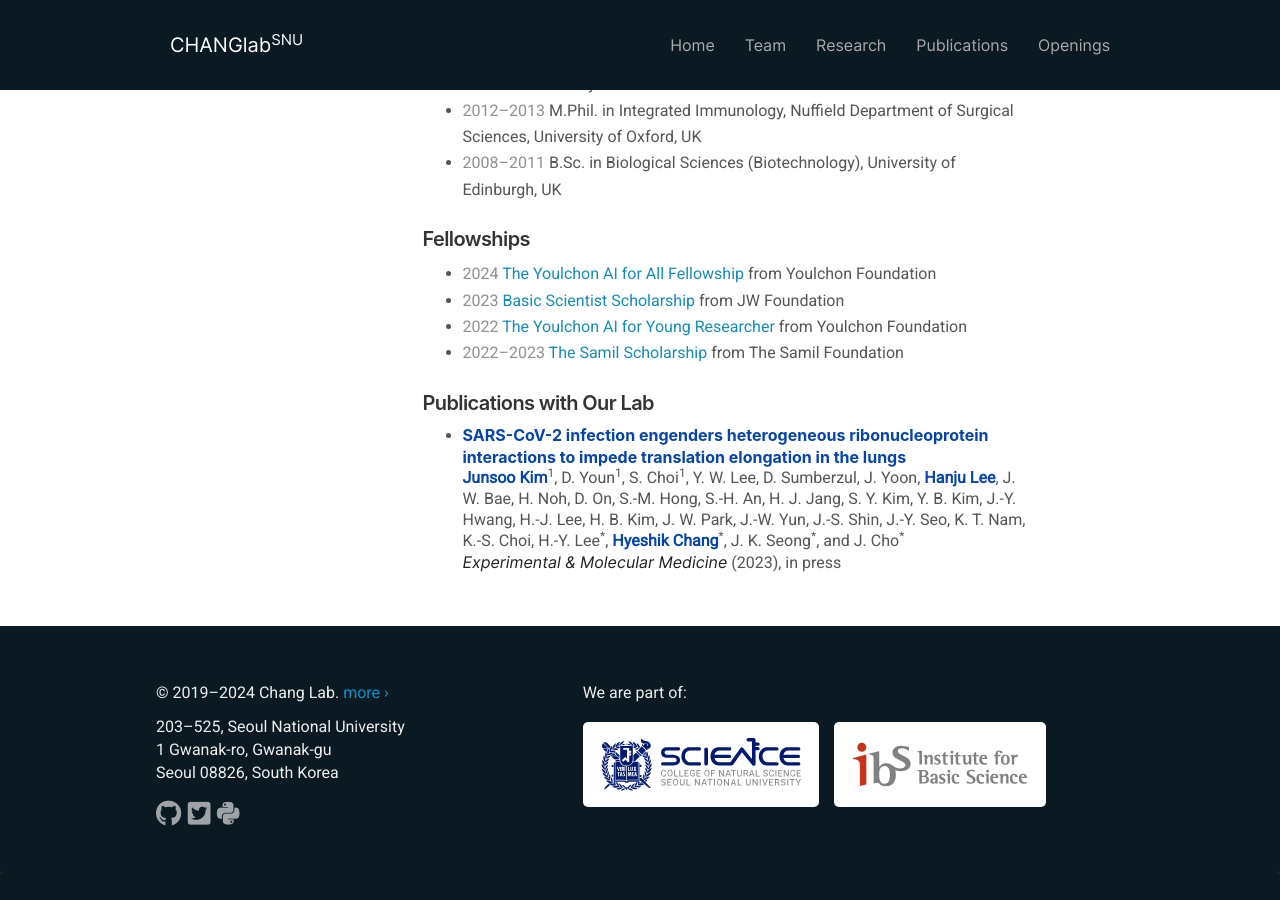
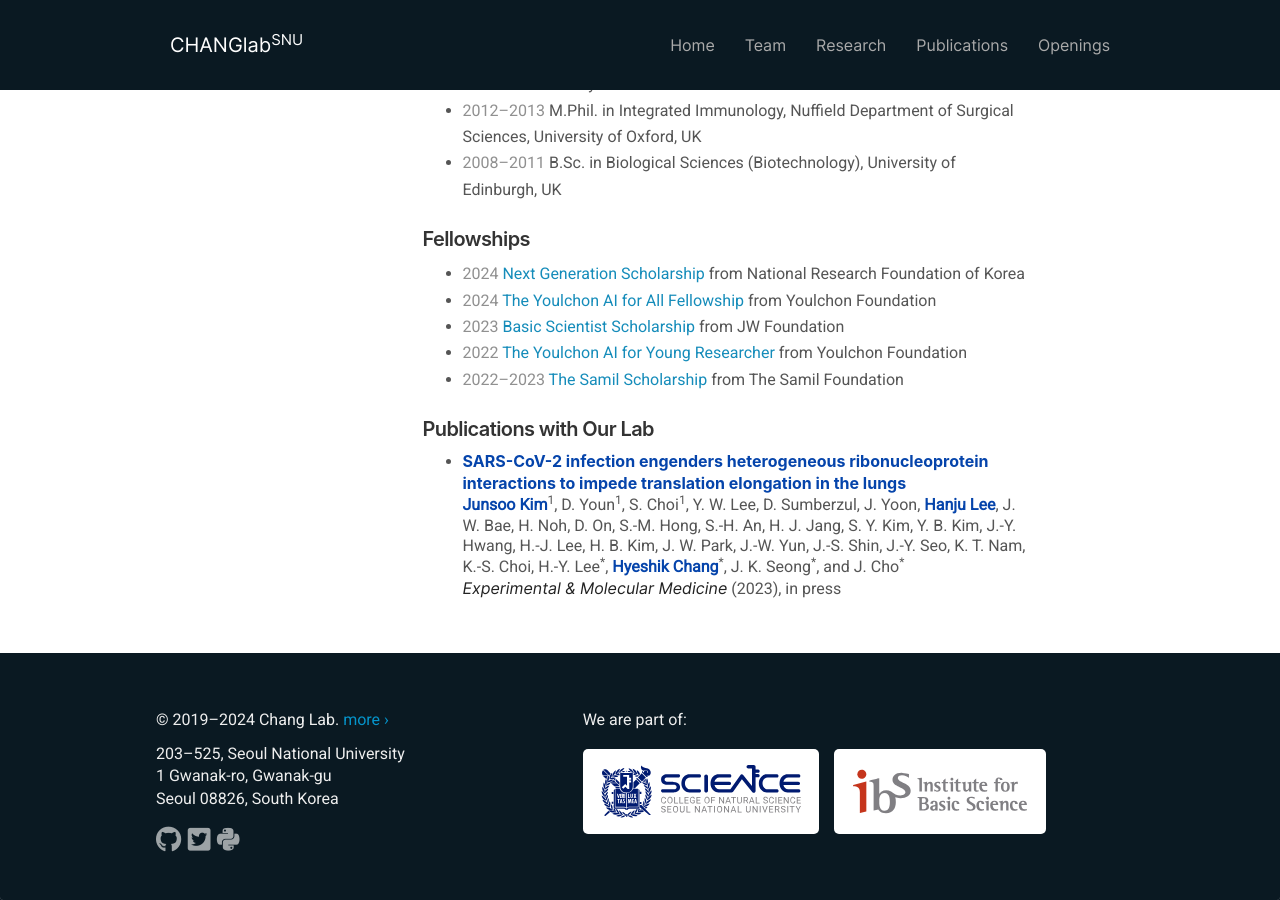
Before and after one commit to ChangLabSNU/ChangLabSNU.github.io, a Jekyll site: the page built from _pages/team/junsoo-kim.md, in a window 1280 px wide and 900 px high, scrolled down 1137 px. Built offline with Jekyll 4.4.1, drawn with Linux system fonts in a browser that asks for light colours; nearby versions of some CDN libraries; some web fonts are replaced; before the commit the page ends 2011 px from its top, so only the background shows below that.

Commit message:
Junsoo's fellowship update

```diff
--- a/_data/fellowships.yml
+++ b/_data/fellowships.yml
@@ -39,3 +39,9 @@
   donor: Youlchon Foundation
   title: The Youlchon AI for All Fellowship
   href: https://aiis.snu.ac.kr/sub4_3.php
+
+- recipient: junsoo-kim
+  year: [2024]
+  donor: National Research Foundation of Korea
+  title: Next Generation Scholarship
+  href: "https://www.nrf.re.kr/biz/info/notice/list?menu_no=378&biz_no=416"
```
